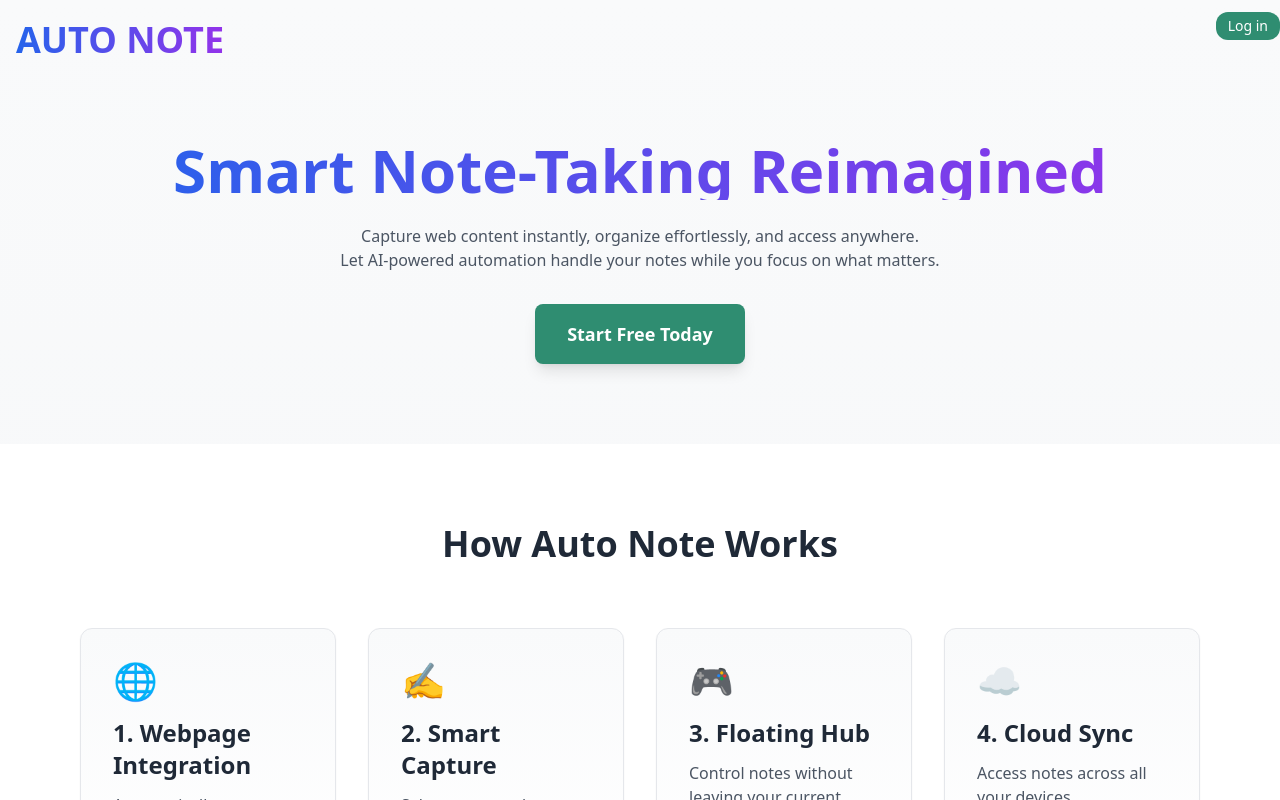
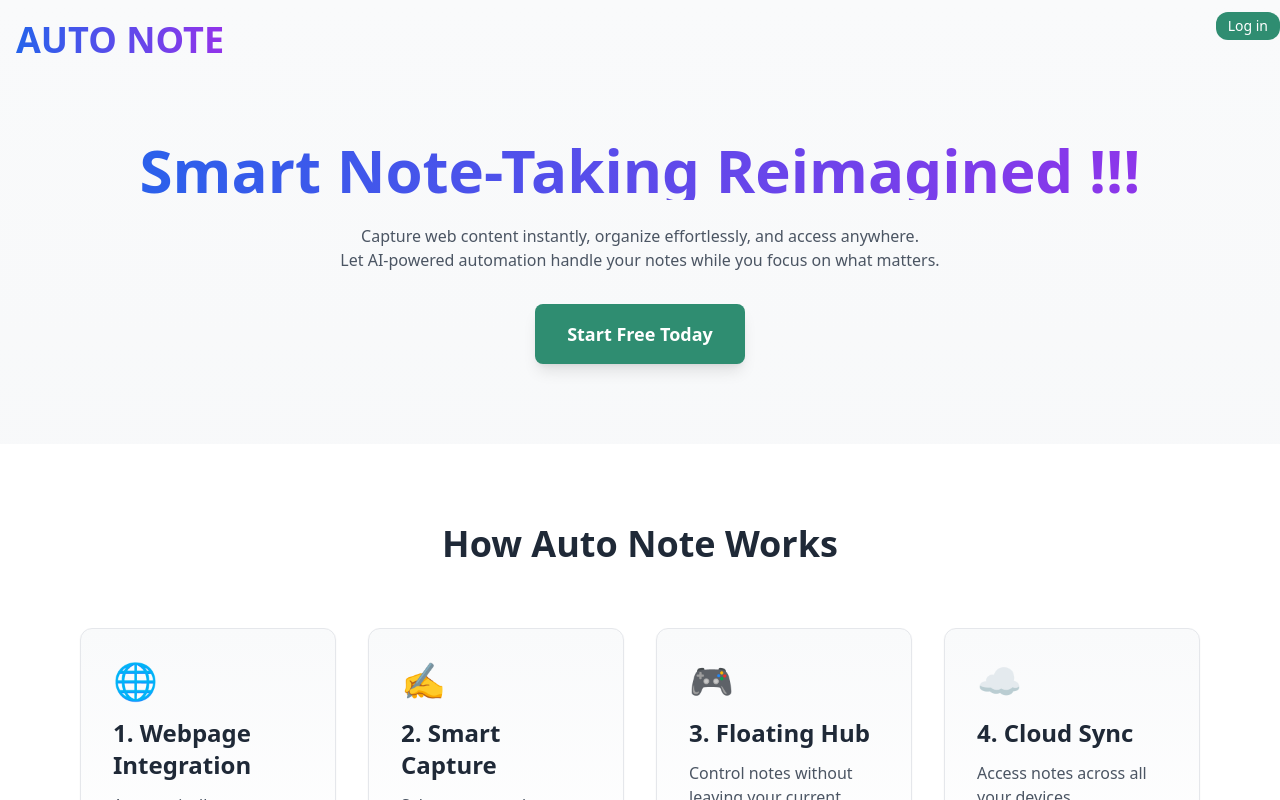
Before and after one commit to sahilcodes2002/AutoNote, a React (Vite) app: page / in a window 1280 px wide. Shown: the top 800 px of the page. Built offline with nearby package versions, Linux system fonts and the light colour scheme.

Commit message:
Update Home.jsx
added exc.

```diff
--- a/src/pages/Home.jsx
+++ b/src/pages/Home.jsx
@@ -29,7 +29,7 @@
             transition={{ duration: 0.8 }}
           >
             <h1 className="text-5xl md:text-6xl font-bold bg-gradient-to-r from-blue-600 to-purple-600 bg-clip-text text-transparent mb-6">
-              Smart Note-Taking Reimagined
+              Smart Note-Taking Reimagined !!!
             </h1>
             <p className="text-md text-gray-600 mb-8 max-w-3xl mx-auto">
               Capture web content instantly, organize effortlessly, and access anywhere.<br/>
```
